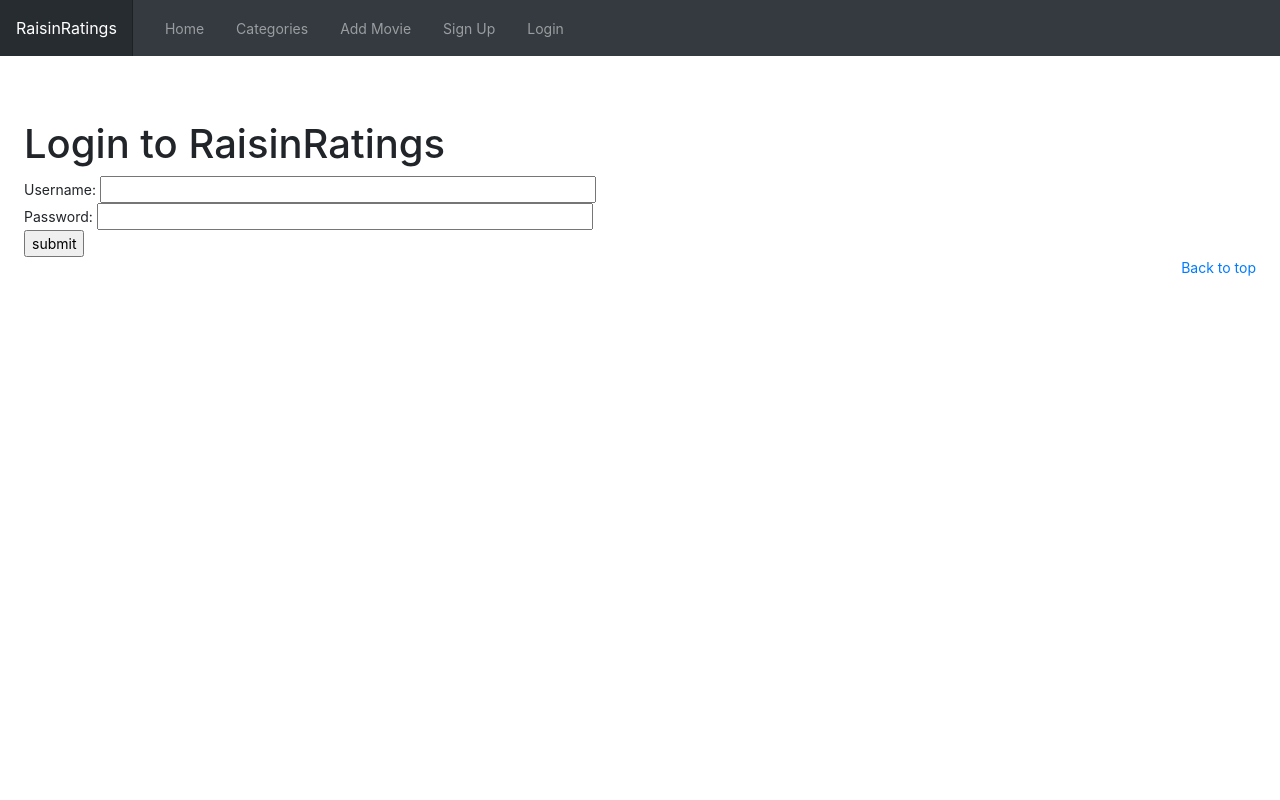
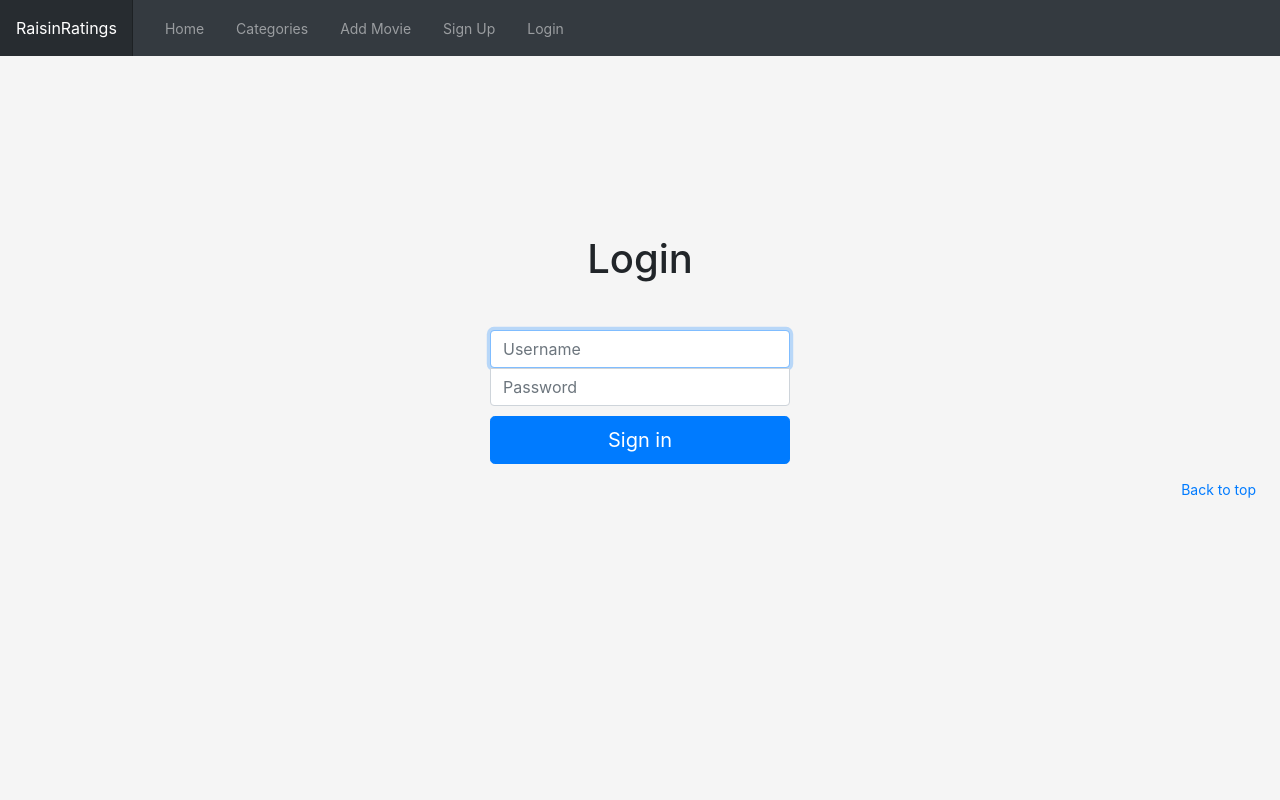
Before and after one commit to rorybhunter/WAD2_Group_2E, a Django app: page /RaisinRatings/login/ in a window 1280 px wide. Run offline with Django 4.2, Linux system fonts and the light colour scheme; some libraries are stand-ins or nearby versions.

Commit message:
added css for index, add movie and login

```diff
--- a/populate_RaisinRatings.py
+++ b/populate_RaisinRatings.py
@@ -36,7 +36,7 @@ def populate():
             print(f'- {c}: {m}')
 
 def add_page(cat, name, main_actor, poster, likes=0):
-    m = Movie.objects.get_or_create(category=cat, name=name)[0]
+    m = Movie.objects.get_or_create(category=cat, movie_name=name)[0]
     m.main_actor=main_actor
     m.poster = poster
     m.likes = likes
--- a/static/css/dashboard.css
+++ b/static/css/dashboard.css
@@ -74,7 +74,7 @@ body {
 @media (min-width: 768px) {
   [role="main"] {
     /* changed from 48px */
-    padding-top: 120px; /* Space for fixed navbar */
+    padding-top: 100px; /* Space for fixed navbar */
   }
 }
 
--- /dev/null
+++ b/static/css/sign-in.css
@@ -0,0 +1,33 @@
+html,
+body {
+  height: 100%;
+}
+
+body {
+  display: flex;
+  align-items: center;
+  padding-bottom: 150px;
+  background-color: #f5f5f5;
+}
+
+.form-signin {
+  max-width: 330px;
+  padding: 15px;
+  margin:auto;
+}
+
+.form-signin .form-floating:focus-within {
+  z-index: 2;
+}
+
+.form-signin input[type="email"] {
+  margin-bottom: -1px;
+  border-bottom-right-radius: 0;
+  border-bottom-left-radius: 0;
+}
+
+.form-signin input[type="password"] {
+  margin-bottom: 10px;
+  border-top-left-radius: 0;
+  border-top-right-radius: 0;
+}
--- a/templates/RaisinRatings/login.html
+++ b/templates/RaisinRatings/login.html
@@ -6,13 +6,20 @@
 {% endblock %}
 
 {% block body_block %}
-<h1>Login to RaisinRatings</h1>
-<form id="login_form" method="post" action="{% url 'RaisinRatings:login' %}">
-    {% csrf_token %}
-    Username: <input type="text" name="username" value="" size="50" />
-    <br />
-    Password: <input type="password" name="password" value="" size="50" />
-    <br />
-    <input type="submit" value="submit" />
-</form>
+<link href="{% static 'css/sign-in.css' %}" rel="stylesheet">
+
+    <div class="container">
+        <div class="text-center">
+            <h1 class="pb-4">Login</h1>
+        </div>
+        <form class="form-signin" role="form" method="post" action="{% url 'RaisinRatings:login' %}">
+            {% csrf_token %}
+            <label for="inputUsername" class="sr-only">Username</label>
+            <input type="text" name="username" id="id_username" class="form-control" placeholder="Username" required autofocus value="" size="50" />
+            <label for="inputPassword" class="sr-only">Password</label>
+            <input type="password" name="password" id="id_password" class="form-control" placeholder="Password" required value="" size="50" />
+            <button class="btn btn-lg btn-primary btn-block" type="submit" value="submit">Sign in</button>
+        </form>
+    </div>
+
 {% endblock %}
```
Also changed, not shown: RaisinRatings/forms.py (+4 -4 lines), RaisinRatings/views.py (+0 -14 lines), templates/RaisinRatings/add_movie.html (+27 -9 lines), templates/RaisinRatings/index.html (+8 -9 lines).
